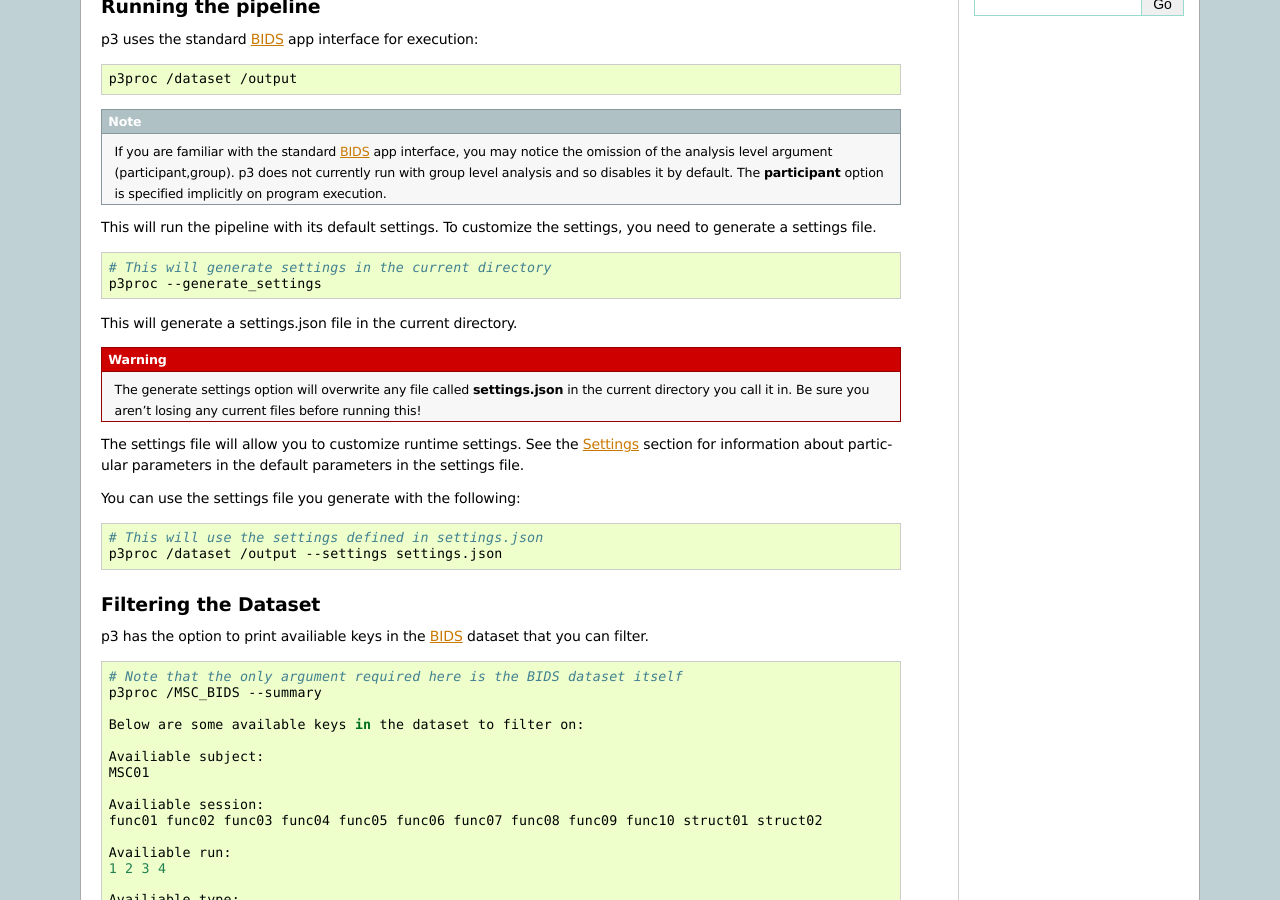
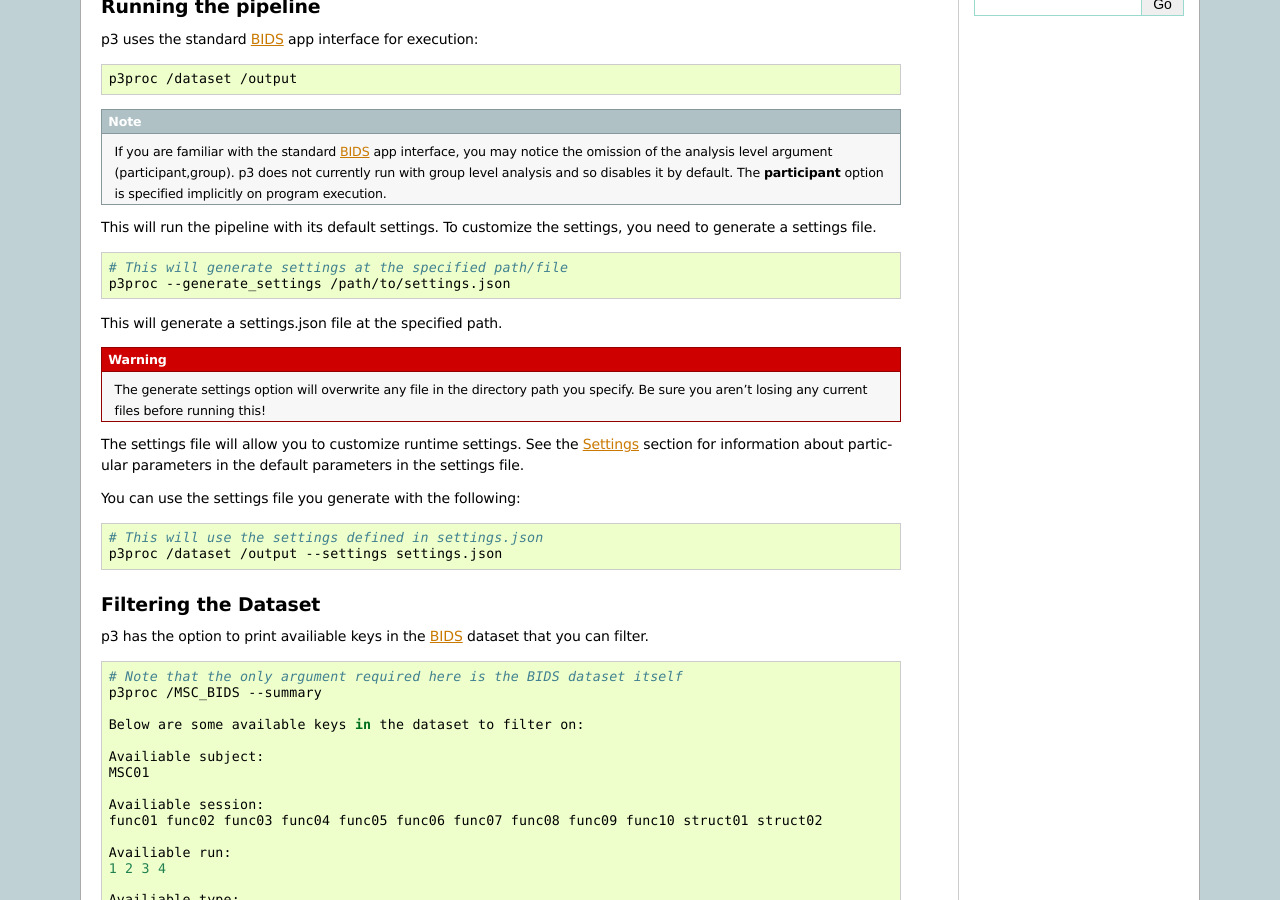
Before and after one commit to p3proc/p3, a Sphinx documentation site: the page built from docs/user/usage.rst, in a window 1280 px wide and 900 px high, scrolled down 425 px. Built offline with Sphinx 7.4.7, drawn with Linux system fonts in a browser that asks for light colours.

Commit message:
update docs

```diff
--- a/docs/user/usage.rst
+++ b/docs/user/usage.rst
@@ -46,15 +46,15 @@ you need to generate a settings file.
 
 .. code:: bash
 
-    # This will generate settings in the current directory
-    p3proc --generate_settings
+    # This will generate settings at the specified path/file
+    p3proc --generate_settings /path/to/settings.json
 
-This will generate a settings.json file in the current directory.
+This will generate a settings.json file at the specified path.
 
 .. warning::
 
-    The generate settings option will overwrite any file called **settings.json** in the
-    current directory you call it in. Be sure you aren't losing any current files before
+    The generate settings option will overwrite any file in the directory path you
+    specify. Be sure you aren't losing any current files before
     running this!
 
 The settings file will allow you to customize runtime settings. See the :ref:`Settings`
```
Also changed, not shown: README.md (+18 -6 lines).
